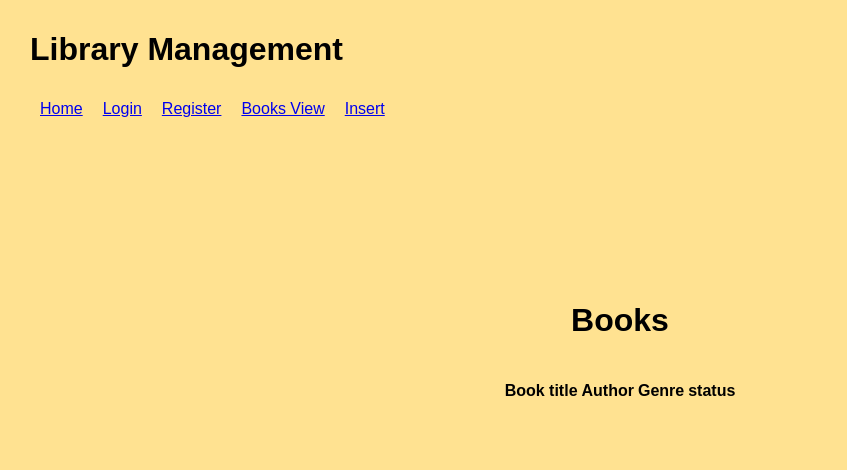
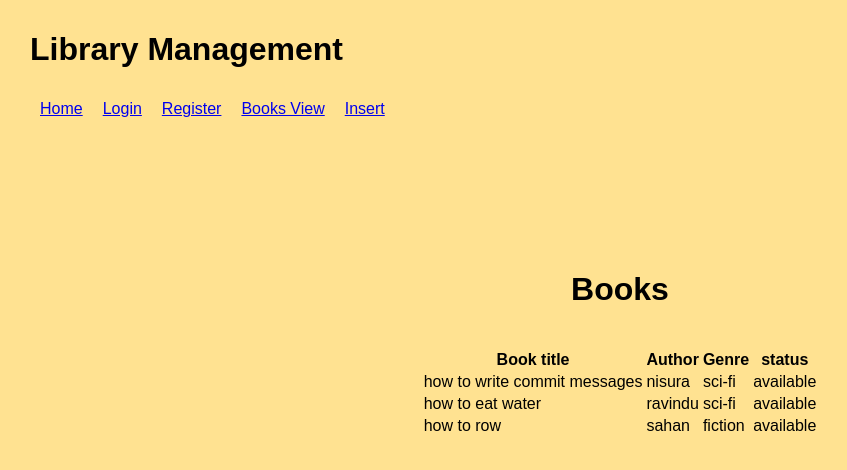
Before and after one commit to razzy23/mern, a React (Create React App) app in the folder client/: page /bookview in a window 1280 px wide. Shown: the top 470 px of the page, without its empty margins (20-867 px from the left). Built offline with nearby package versions, Linux system fonts and the light colour scheme.

Commit message:
definitely didnt hardcode the table

```diff
--- a/client/src/pages/bookview.js
+++ b/client/src/pages/bookview.js
@@ -39,10 +39,22 @@ function App() {
             <table id='xtable' >
                 <tr><th>Book title</th><th>Author</th><th>Genre</th><th>status</th></tr>
                 <tr>
-                    <td></td>
-                    <td></td>
-                    <td ></td>
-                    <td></td>
+                    <td>how to write commit messages</td>
+                    <td>nisura</td>
+                    <td >sci-fi</td>
+                    <td>available</td>
+                </tr>
+                <tr>
+                    <td>how to eat water</td>
+                    <td>ravindu</td>
+                    <td >sci-fi</td>
+                    <td>available</td>
+                </tr>
+                <tr>
+                    <td>how to row</td>
+                    <td>sahan</td>
+                    <td >fiction</td>
+                    <td>available</td>
                 </tr>
             </table>
             {
```
